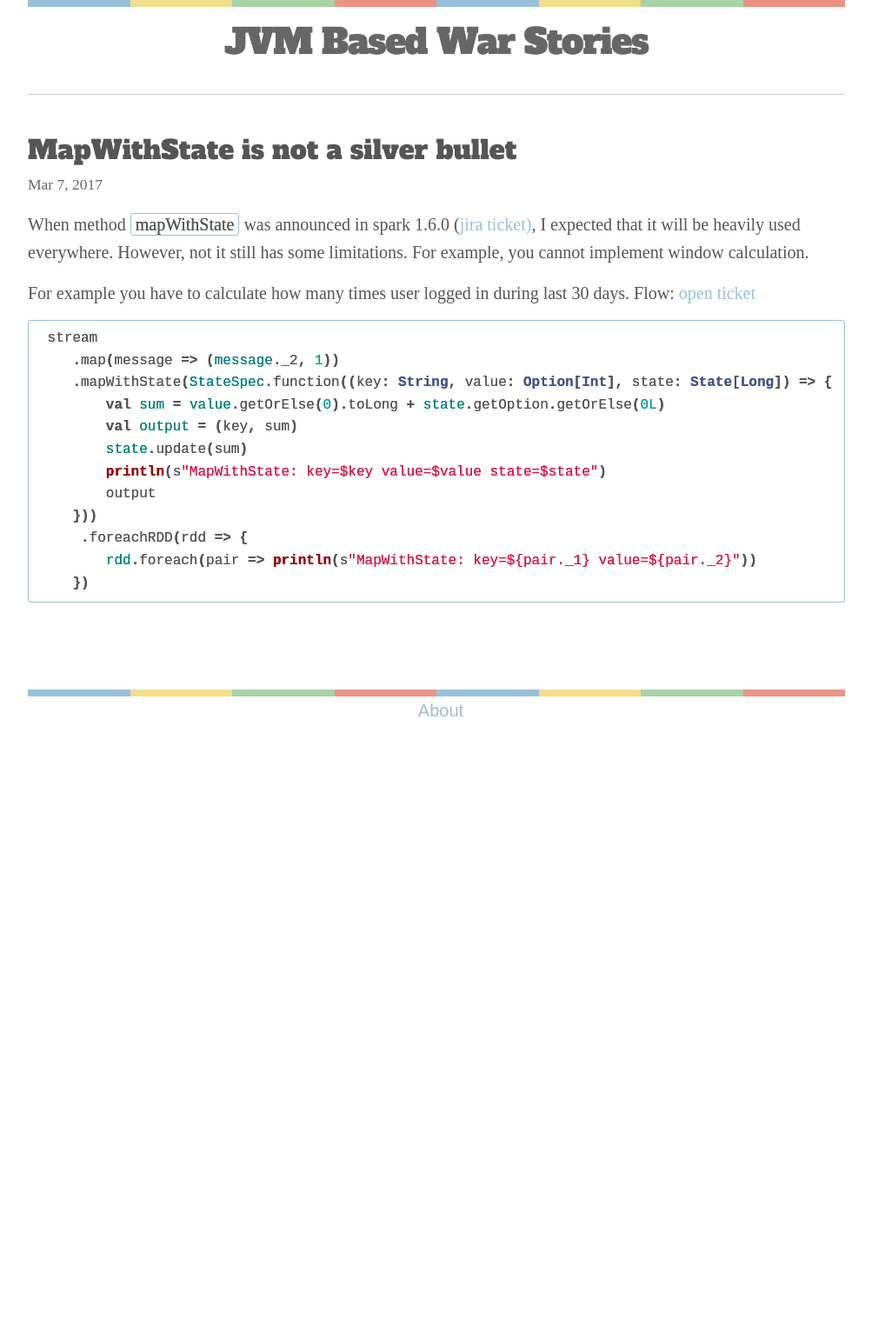
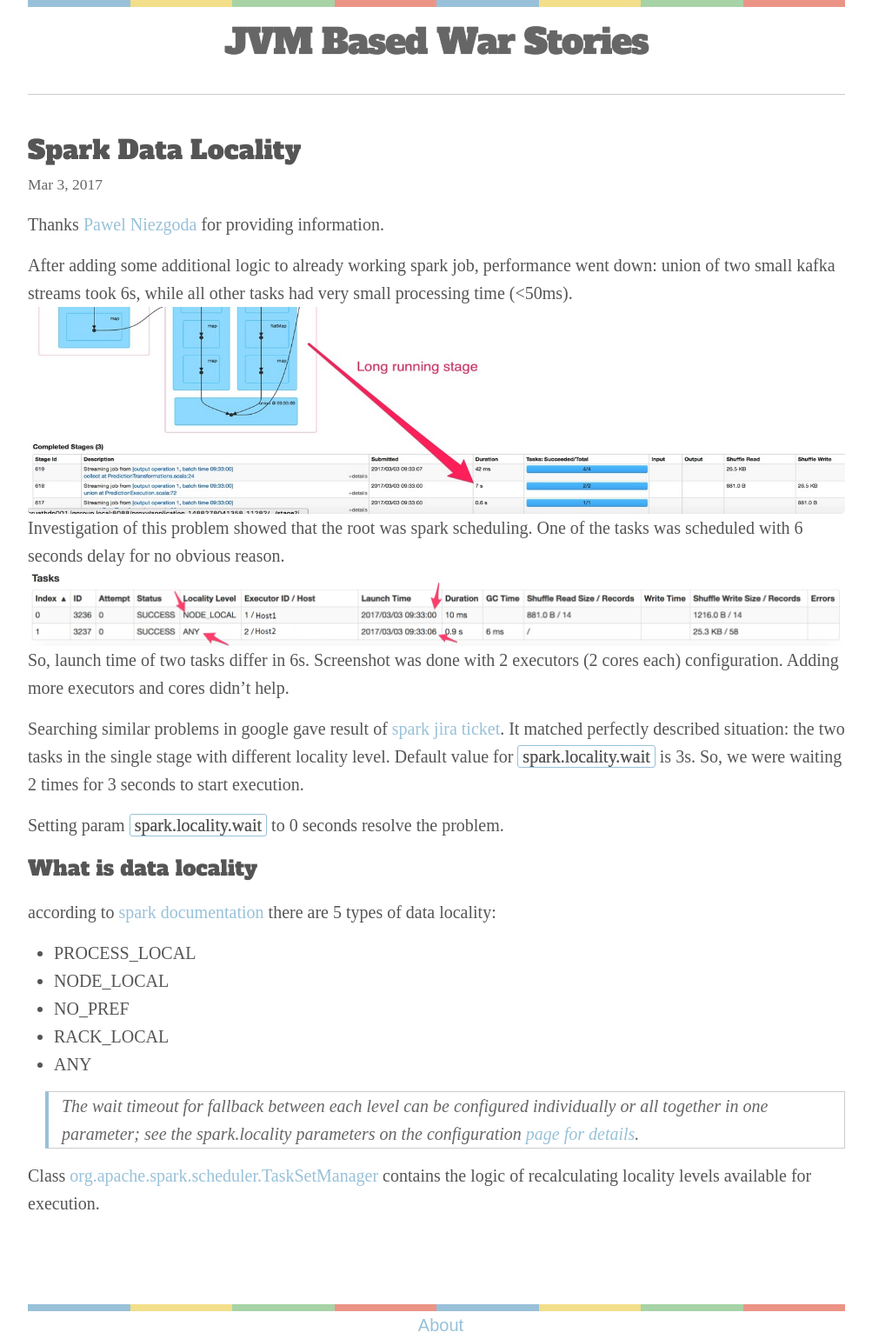
Before and after one commit to ngorchakova/jvmwarstories, a Jekyll site: the page built from _posts/2017-03-08-data-locality.md, in a window 1280 px wide. Shown: the whole page at 87% size, without its empty margins (138-1141 px from the left). Built offline with Jekyll 4.4.1, drawn with Linux system fonts in a browser that asks for light colours; some web fonts are replaced; comment, search, counter and statistics services are not loaded; before the commit the page ends 900 px from its top, so only the background shows below that.

Commit message:
move post about mapWithStat to draft

```diff
--- a/_posts/2017-03-08-data-locality.md
+++ b/_posts/2017-03-08-data-locality.md
@@ -1,26 +1,30 @@
 ---
 layout: post
-title: MapWithState is not a silver bullet
-date: 2017-03-07 00:00:00 +00:00
-tags: [spark, streaming]
+title: Spark Data Locality
+date: 2017-03-03 00:00:00 +00:00
+tags: [spark, performance]
 ---
-When method `mapWithState` was announced in spark 1.6.0 ([jira ticket)](https://issues.apache.org/jira/browse/SPARK-2629), I expected that it will be heavily used everywhere. However, not it still has some limitations. For example, you cannot implement window calculation.
 
-For example you have to calculate how many times user logged in during last 30 days. Flow:
-[open ticket](https://issues.apache.org/jira/browse/SPARK-18563)
+Thanks [Pawel Niezgoda](https://www.linkedin.com/in/pawel-niezgoda/) for providing information.
 
+After adding some additional logic to already working spark job, performance went down: union of two small kafka streams took 6s, while all other tasks had very small processing time (<50ms).
+![long running stage]({{ site.url }}/resources/2017-03-08_01.jpg)
+Investigation of this problem showed that the root was spark scheduling. One of the tasks was scheduled with 6 seconds delay for no obvious reason.
+![tasks scheduling delay]({{ site.url }}/resources/2017-03-08_02.jpg)
+So, launch time of two tasks differ in 6s. Screenshot was done with 2 executors (2 cores each) configuration. Adding more executors and cores didn't help.
 
-{% highlight scala %}
- stream
-    .map(message => (message._2, 1))
-    .mapWithState(StateSpec.function((key: String, value: Option[Int], state: State[Long]) => {
-        val sum = value.getOrElse(0).toLong + state.getOption.getOrElse(0L)
-        val output = (key, sum)
-        state.update(sum)
-        println(s"MapWithState: key=$key value=$value state=$state")
-        output
-    }))
-     .foreachRDD(rdd => {
-        rdd.foreach(pair => println(s"MapWithState: key=${pair._1} value=${pair._2}"))
-    })
-{% endhighlight %}
+Searching similar problems in google gave result of [spark jira ticket]( https://issues.apache.org/jira/browse/SPARK-4383). It matched perfectly described situation: the two tasks in the single stage with different locality level. Default value for `spark.locality.wait` is 3s. So, we were waiting 2 times for 3 seconds to start execution.
+
+Setting param `spark.locality.wait` to 0 seconds resolve the problem.
+
+### What is data locality
+according to [spark documentation](http://spark.apache.org/docs/latest/tuning.html) there are 5 types of data locality:
+* PROCESS_LOCAL
+* NODE_LOCAL
+* NO_PREF
+* RACK_LOCAL
+* ANY
+
+>The wait timeout for fallback between each level can be configured individually or all together in one parameter; see the spark.locality parameters on the configuration [page for details](http://spark.apache.org/docs/latest/configuration.html#scheduling).
+
+Class [org.apache.spark.scheduler.TaskSetManager](https://github.com/apache/spark/blob/master/core/src/main/scala/org/apache/spark/scheduler/TaskSetManager.scala) contains the logic of recalculating locality levels available for execution.
```
Also changed, not shown: _draft/2017-03-07-mapWithState-not-silver-bullet.md (renamed from _posts/2017-03-07-mapWithState-not-silver-bullet.md).
